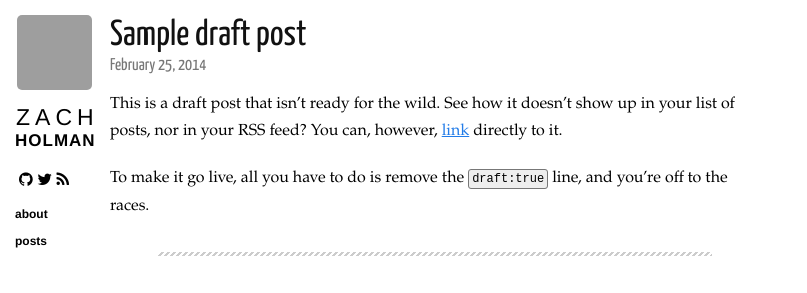
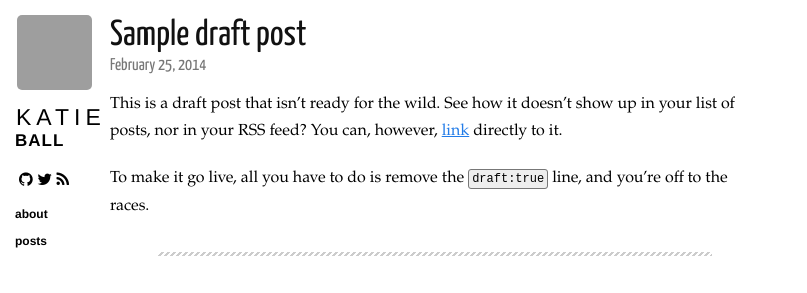
Before and after one commit to roachhd/blog, a Jekyll site: the page built from _posts/2014-02-25-draft.markdown, in a window 1280 px wide. Shown: the top 293 px of the page, without its empty margins (0-807 px from the left). Built offline with Jekyll 4.4.1, drawn with Linux system fonts in a browser that asks for light colours; nearby versions of some CDN libraries; Markdown is read by kramdown in place of the engine named in the settings; comment, search, counter and statistics services are not loaded; grey boxes are pictures that could not be loaded.

Commit message:
Update _config.yml

```diff
--- a/_config.yml
+++ b/_config.yml
@@ -6,7 +6,7 @@
 gems:
   - jekyll-sitemap
 
-name: Zach Holman
-url: http://roachhd.github.io/left
+name: Katie Ball
+url: http://roachhd.github.io/blog
 description: A fantastic blog that is fantastic.
 twitter: mektball
```
